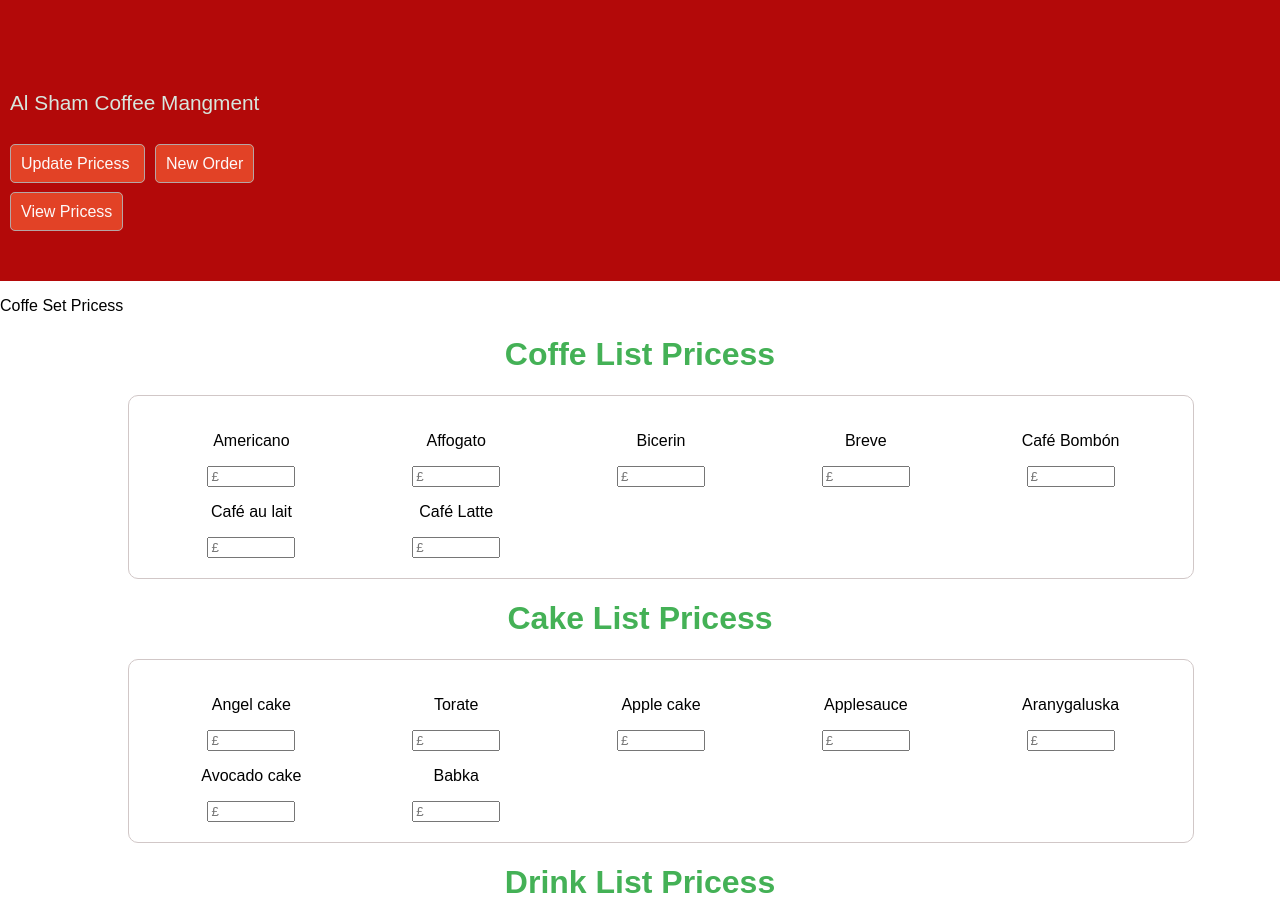
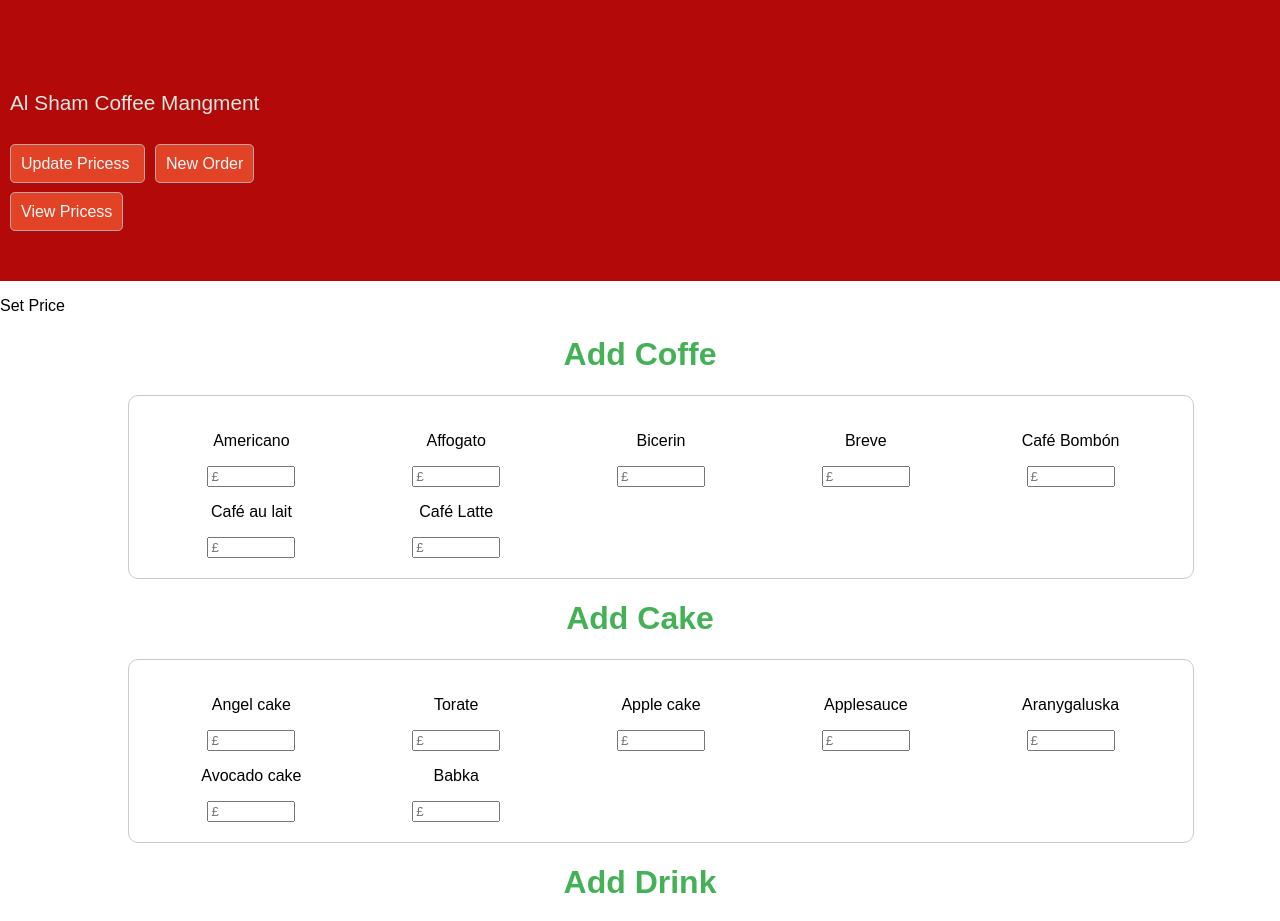
Before and after one commit to khaledkz/Study-Redux, a React (Create React App) app in the folder redux-apps/: page /redux-coffe-mangment/set-price in a window 1280 px wide. Shown: the top 921 px of the page. Built offline with nearby package versions, Linux system fonts and the light colour scheme.

Commit message:
improve setprice redux

```diff
--- a/redux-apps/src/component/coffe/viewPrice.js
+++ b/redux-apps/src/component/coffe/viewPrice.js
@@ -60,7 +60,7 @@ const CoffeViewPrice = (props) => {
 
 const StateToProps = (state) => {
     return {
-        coffe: state.CoffeMangment
+        coffe: state.CoffeMangment.items
     }
 }
 
--- a/redux-apps/src/container/coffeMangment/CoffeOrder.js
+++ b/redux-apps/src/container/coffeMangment/CoffeOrder.js
@@ -42,7 +42,6 @@ class CoffeOrder extends Component {
 
     render() {
 
-        console.log(this.state.items);
 
 
         return (
--- a/redux-apps/src/container/coffeMangment/CoffeSetPricess.js
+++ b/redux-apps/src/container/coffeMangment/CoffeSetPricess.js
@@ -1,54 +1,134 @@
 import React, { Component } from 'react';
 import '../css/coffeMangment.css';
 import CoffeDb from '../../redux/actions/coffe/setPrice';
-import { connect } from 'react-redux';
+// import { connect } from 'react-redux';
 
 class CoffeSetPricess extends Component {
 
+    constructor() {
+        super();
+        this.state={
+             items:[
+                {id:'0',name:'Americano',price:0},{id:'1',name:'AffogatoCoffe',price:0},{id:'2',name:'CoffeBicerin',price:0},
+                {id:'3',name:'CoffeBreve',price:0},{id:'4',name:'CofeBombon',price:0},{id:'5',name:'CofeAuLait',price:0},
+                {id:'6',name:'CafeLatte',price:0},{id:'7',name:'AngelCake',price:0},{id:'8',name:'TorateCake',price:0},
+                {id:'9',name:'AppleCake',price:0},{id:'10',name:'ApplesauceCake',price:0},{id:'11',name:'AranygaluskaCake',price:0}
+                ,{id:'12',name:'AvocadoCake',price:0},{id:'13',name:'BabkaCake',price:0},{id:'14',name:'DrinkTea',price:0},
+                {id:'15',name:'DrinkShisha',price:0},{id:'16',name:'DrinkMilk',price:0},{id:'17',name:'DrinkJuice',price:0},
+                {id:'18',name:'DrinkSahlab',price:0},{id:'19',name:'DrinkCola',price:0},{id:'20',name:'DrinkKoktail',price:0}
+             ]
+        }
+
+    }
+
+    updateItem=(e)=>{
+        let name=e.target.name;
+        let myId=e.target.id;
+        let price=e.target.value;
+        let kind=e.target.className;
+
+
+         this.setState({
+             items:this.state.items.map((x)=>{
+                if(x.id===myId){
+                        return {id:myId,price:price,name,kind};
+                }else{
+                    return x
+                }
+         })
+         })
+
+
+    }
+
+    submitPricess=()=>{
+        return CoffeDb.updatePricess(this.state.items);
+    }
+
     render() {
-        console.log(this.props.CoffeMangment);
+
+
 
         return (
             <div className="coffe-pricess">
-                <p>Coffe Set Pricess</p>
+                <p>Set Price</p>
 
 
-                <h1>Coffe List Pricess</h1>
-
+                <h1>Add Coffe</h1>
                      <div className="coffe-items">
                         <div>
                             <p>Americano</p>
-                        <input onChange={CoffeDb.itemUpdatePrice} name="Americano" type="number" className="coffe" placeholder="£" id="0" />
+                            <input onChange={this.updateItem} name="Americano" type="number" className="coffe" placeholder="£" id="0" />
                         </div>
 
                         <div>
                             <p>Affogato</p>
-                        <input onChange={CoffeDb.itemUpdatePrice} type="number" name="Affogato coffe" className="coffe" placeholder="£" id="1" />
+                            <input onChange={this.updateItem} type="number" name="AffogatoCoffe" className="coffe" placeholder="£" id="1" />
                         </div>
 
                         <div>
                             <p>Bicerin</p>
-                        <input onChange={CoffeDb.itemUpdatePrice} type="number" name="Bicerin" className="coffe" placeholder="£" id="2" />
+                            <input onChange={this.updateItem} type="number" name="CoffeBicerin" className="coffe" placeholder="£" id="2" />
                         </div>
 
                         <div>
                             <p>Breve</p>
-                        <input onChange={CoffeDb.itemUpdatePrice} type="number" name="Breve" className="coffe" placeholder="£" id="3" />
+                            <input onChange={this.updateItem} type="number" name="CoffeBreve" className="coffe" placeholder="£" id="3" />
                         </div>
 
                         <div>
                             <p>Café Bombón</p>
-                        <input onChange={CoffeDb.itemUpdatePrice} type="number" name="cofe Bombon" className="coffe" placeholder="£" id="4" />
+                            <input onChange={this.updateItem} type="number" name="CofeBombon" className="coffe" placeholder="£" id="4" />
                         </div>
 
                         <div>
                             <p>Café au lait</p>
-                        <input onChange={CoffeDb.itemUpdatePrice} type="number" name="cofe au lait" className="coffe" placeholder="£" id="5" />
+                            <input onChange={this.updateItem} type="number" name="CofeAuLait" className="coffe" placeholder="£" id="5" />
                         </div>
 
                         <div>
                             <p>Café Latte</p>
-                        <input onChange={CoffeDb.itemUpdatePrice} type="number" name="cafe latte" className="coffe" placeholder="£" id="6" />
+                            <input onChange={this.updateItem} type="number" name="CafeLatte" className="coffe" placeholder="£" id="6" />
+                        </div>
+
+                    </div>
+
+                    <h1>Add Cake</h1>
+
+                    <div className="coffe-items">
+                        <div>
+                            <p>Angel cake</p>
+                            <input onChange={this.updateItem} name="AngelCake" className="cake" type="number" placeholder="£" id="7" />
+                        </div>
+
+                        <div>
+                            <p>Torate</p>
+                            <input onChange={this.updateItem} type="number" className="cake" name="TorateCake" placeholder="£" id="8" />
+                        </div>
+
+                        <div>
+                            <p>Apple cake</p>
+                            <input onChange={this.updateItem} type="number" className="cake" name="AppleCake" placeholder="£" id="9" />
+                        </div>
+
+                        <div>
+                            <p>Applesauce</p>
+                            <input onChange={this.updateItem} type="number" className="cake" name="ApplesauceCake" placeholder="£" id="10" />
+                        </div>
+
+                        <div>
+                            <p>Aranygaluska	</p>
+                            <input onChange={this.updateItem} type="number" className="cake" name="AranygaluskaCake" placeholder="£" id="11" />
+                        </div>
+
+                        <div>
+                            <p>Avocado cake</p>
+                            <input onChange={this.updateItem} type="number" className="cake" name="AvocadoCake" placeholder="£" id="12" />
+                        </div>
+
+                        <div>
+                            <p>Babka</p>
+                            <input onChange={this.updateItem} type="number" className="cake" name="BabkaCake" placeholder="£" id="13" />
                         </div>
 
                     </div>
@@ -56,97 +136,58 @@ class CoffeSetPricess extends Component {
 
 
 
-                <h1>Cake List Pricess</h1>
 
-                <div className="coffe-items">
-                    <div>
-                        <p>Angel cake</p>
-                        <input onChange={CoffeDb.itemUpdatePrice} name="Angel cake" className="cake" type="number" placeholder="£" id="7" />
-                    </div>
-
-                    <div>
-                        <p>Torate</p>
-                        <input onChange={CoffeDb.itemUpdatePrice} type="number" className="cake" name="Torate" placeholder="£" id="8" />
-                    </div>
-
-                    <div>
-                        <p>Apple cake</p>
-                        <input onChange={CoffeDb.itemUpdatePrice} type="number" className="cake"  name="Apple cake" placeholder="£" id="9" />
-                    </div>
-
-                    <div>
-                        <p>Applesauce</p>
-                        <input onChange={CoffeDb.itemUpdatePrice} type="number" className="cake"  name="Applesauce" placeholder="£" id="10" />
-                    </div>
-
-                    <div>
-                        <p>Aranygaluska	</p>
-                        <input onChange={CoffeDb.itemUpdatePrice} type="number" className="cake"  name="Aranygaluska" placeholder="£" id="11" />
-                    </div>
-
-                    <div>
-                        <p>Avocado cake</p>
-                        <input onChange={CoffeDb.itemUpdatePrice} type="number" className="cake"  name="Avocado cake" placeholder="£" id="12" />
-                    </div>
-
-                    <div>
-                        <p>Babka</p>
-                        <input onChange={CoffeDb.itemUpdatePrice} type="number" className="cake"  name="Babka" placeholder="£" id="13" />
-                    </div>
-
-                </div>
-
-
-
-
-                <h1>Drink List Pricess</h1>
+                    <h1>Add Drink</h1>
 
                     <div className="coffe-items">
                         <div>
                             <p>Tea</p>
-                        <input type="number" name="Tea" className="drink" onChange={CoffeDb.itemUpdatePrice} placeholder="£" id="14" />
+                            <input onChange={this.updateItem} type="number" name="DrinkTea" className="drink" placeholder="£" id="14" />
                         </div>
 
                         <div>
                             <p>Shisha</p>
-                        <input type="number" name="Shisha" className="drink" onChange={CoffeDb.itemUpdatePrice} placeholder="£" id="15" />
+                            <input onChange={this.updateItem} type="number" name="DrinkShisha" className="drink" placeholder="£" id="15" />
                         </div>
 
                         <div>
                             <p>Milk</p>
-                        <input type="number" name="Milk" className="drink" onChange={CoffeDb.itemUpdatePrice} placeholder="£" id="16" />
+                            <input onChange={this.updateItem} type="number" name="DrinkMilk" className="drink" placeholder="£" id="16" />
                         </div>
 
                         <div>
                             <p>Juice</p>
-                        <input type="number" name="Juice" className="drink" onChange={CoffeDb.itemUpdatePrice} placeholder="£" id="17" />
+                            <input onChange={this.updateItem} type="number" name="DrinkJuice" className="drink" placeholder="£" id="17" />
                         </div>
 
                         <div>
                             <p>Sahlab</p>
-                        <input type="number" name="Sahlab" className="drink" onChange={CoffeDb.itemUpdatePrice} placeholder="£" id="18" />
+                            <input onChange={this.updateItem} type="number" name="DrinkSahlab" className="drink" placeholder="£" id="18" />
                         </div>
 
                         <div>
                             <p>Cola</p>
-                        <input type="number" name="Cola" className="drink" onChange={CoffeDb.itemUpdatePrice} placeholder="£" id="19" />
+                            <input onChange={this.updateItem} type="number" name="DrinkCola" className="drink" placeholder="£" id="19" />
                         </div>
 
                         <div>
                             <p>koktail</p>
-                        <input type="number" name="koktail" className="drink" onChange={CoffeDb.itemUpdatePrice} placeholder="£" id="20" />
+                            <input onChange={this.updateItem} type="number" name="DrinkKoktail" className="drink" placeholder="£" id="20" />
                         </div>
 
                     </div>
+                    <button onClick={this.submitPricess}>Update</button>
 
             </div>)
     }
 
 }
 
-function stateToProps(state) {
-    return {
-        CoffeMangment: state.CoffeMangment
-    }
-}
-export default connect(stateToProps)(CoffeSetPricess);
+export default CoffeSetPricess;
+
+// function stateToProps(state) {
+//     return {
+//         CoffeMangment: state.CoffeMangment
+//     }
+// }
+// export default connect(stateToProps)(CoffeSetPricess);
```
Also changed, not shown: redux-apps/src/redux/actions/coffe/setPrice.js (+9 -28 lines), redux-apps/src/redux/reducer/coffee.js (+6 -12 lines). Lines whose indentation alone changed are shown as unchanged.
